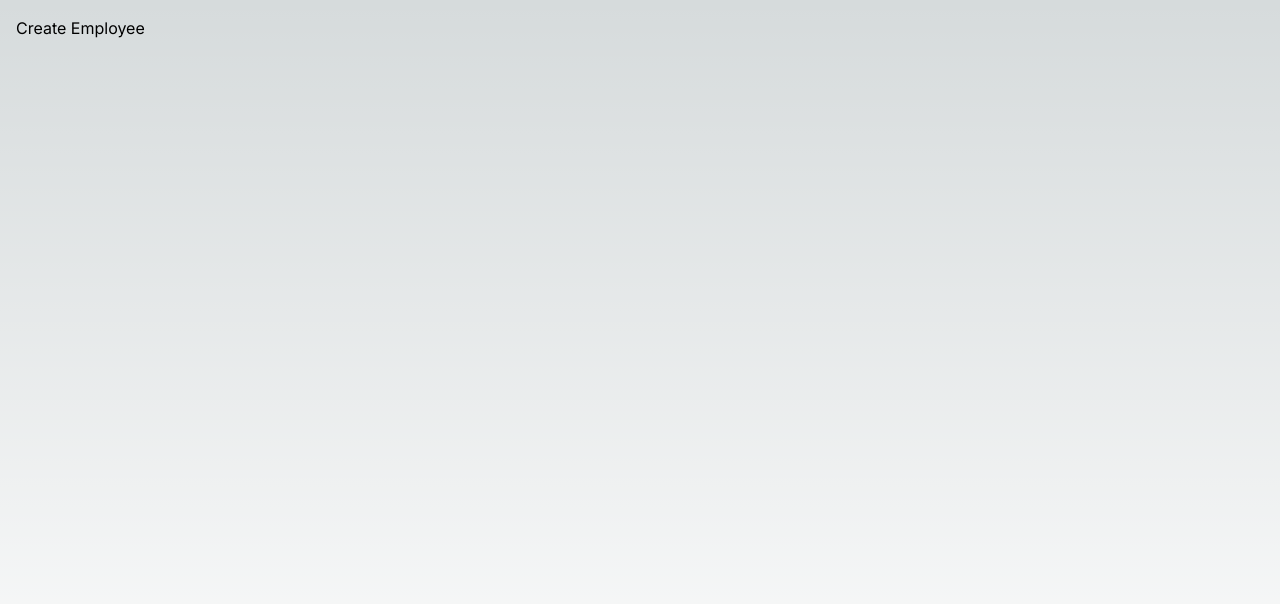
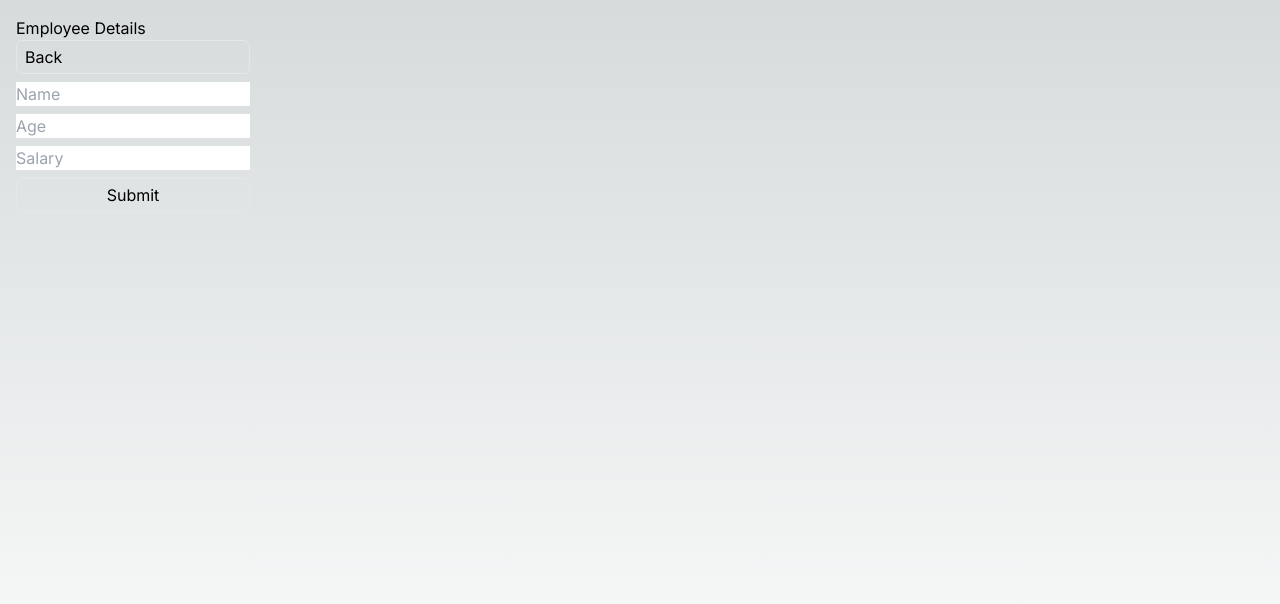
Before and after one commit to carcutter/FrontendChallenge, a Next.js app: page /employee/create in a window 1280 px wide. Shown: the top 604 px of the page. Built offline with nearby package versions, Linux system fonts and the light colour scheme.

Commit message:
feat: create employee

```diff
--- a/src/app/employee/create/page.tsx
+++ b/src/app/employee/create/page.tsx
@@ -1,10 +1,76 @@
 "use client";
 
-export default function EditEmployeePage() {
-  // TODO Implement create employee page
+import { useQueryClient } from "@tanstack/react-query";
+import Link from "next/link";
+import { useRouter } from "next/navigation";
+import { useCallback, useEffect, useState } from "react";
+import { toast, ToastContainer } from "react-toastify";
+
+import { useCreateEmployee } from "@/domain/hooks/useCreateEmployee.hook";
+import { EmployeeModel } from "@/domain/models/employee.model";
+
+export default function CreateEmployeePage() {
+  const router = useRouter();
+  const queryClient = useQueryClient();
+  const { mutate, isPending, isSuccess, isError } = useCreateEmployee();
+  const [formData, setFormData] = useState<Partial<EmployeeModel> | undefined>(undefined);
+
+  const handleSubmit = useCallback((e: React.FormEvent) => {
+    e.preventDefault();
+    if (!formData) return;
+    mutate({
+      employee_age: formData.employee_age || 0,
+      employee_salary: formData.employee_salary || 0,
+      employee_name: formData.employee_name
+    });
+  }, [mutate, formData]);
+
+  useEffect(() => {
+    if (isSuccess) {
+      toast.success('Congratulations, Employee has been created!');
+      queryClient.invalidateQueries({ queryKey: ['getEmployeeList'] });
+      router.push('/');
+    }
+    if (isError) {
+      toast.error('Some issues while creating a employee, please try again later');
+    }
+  }, [isSuccess, isError, router, queryClient]);
+
   return (
     <main className="flex h-screen flex-col items-start justify-start p-4">
-      Create Employee
+      <h1>Employee Details</h1>
+      <div className="flex flex-col gap-2">
+        <Link className="border px-2 py-1 rounded-md" href={`/`}>
+          Back
+        </Link>
+        <form onSubmit={handleSubmit} className="flex flex-col gap-2">
+          <input
+            type="text"
+            placeholder="Name"
+            required
+            value={formData?.employee_name}
+            onChange={(e) => e.target.value && setFormData({ ...formData, employee_name: e.target.value })}
+          />
+          <input
+            type="number"
+            placeholder="Age"
+            required
+            value={formData?.employee_age}
+            onChange={(e) => e.target.value && setFormData({ ...formData, employee_age: +e.target.value })}
+          />
+          <input
+            type="number"
+            placeholder="Salary"
+            required
+            value={formData?.employee_salary}
+            onChange={(e) => e.target.value && setFormData({ ...formData, employee_salary: +e.target.value })}
+          />
+          <button type="submit" className="border px-2 py-1 rounded-md" disabled={isPending}>
+            Submit
+          </button>
+        </form>
+      </div>
+      <ToastContainer theme='dark' position='top-center' />
     </main>
   );
 }
--- a/src/data/datasources/employee.datasource.ts
+++ b/src/data/datasources/employee.datasource.ts
@@ -43,10 +43,21 @@ export default class EmployeeDatasource extends EmployeeDatasourceContract {
     }
   }
 
-  public async createEmployee(
-    params: unknown,
-  ): Promise<EmployeeModel | undefined> {
-    throw new Error("Method not implemented.");
+  public async createEmployee(params: Partial<EmployeeModel>): Promise<EmployeeModel | undefined> {
+    const response = await fetch(`/api/v1/create`, {
+      method: "POST",
+      headers: { "Content-Type": "application/json" },
+      body: JSON.stringify(params),
+    });
+
+    if (response.status !== 200) {
+      return undefined;
+    }
+
+    const json = await response.json();
+    const data = json["data"];
+
+    return EmployeeSchema.parse(data);
   }
 
   public async getEmployeeById(params: GetEmployeeByIdParams): Promise<EmployeeModel | undefined> {
--- a/src/domain/contracts/employeeDatasource.contract.ts
+++ b/src/domain/contracts/employeeDatasource.contract.ts
@@ -5,12 +5,8 @@ import {
 
 export default abstract class EmployeeDatasourceContract {
   public abstract getEmployeeList(): Promise<EmployeeListModel | undefined>;
-  public abstract createEmployee(
-    params: unknown,
-  ): Promise<EmployeeModel | undefined>;
-  public abstract getEmployeeById(
-    params: GetEmployeeByIdParams,
-  ): Promise<EmployeeModel | undefined>;
+  public abstract createEmployee(params: Partial<EmployeeModel>): Promise<EmployeeModel | undefined>;
+  public abstract getEmployeeById(params: GetEmployeeByIdParams): Promise<EmployeeModel | undefined>;
   public abstract updateEmployeeById(params: Partial<EmployeeModel>): Promise<EmployeeModel | undefined>;
   public abstract deleteEmployeeById(params: GetEmployeeByIdParams): Promise<string | undefined>;
 }
--- /dev/null
+++ b/src/domain/hooks/useCreateEmployee.hook.ts
@@ -0,0 +1,12 @@
+import { useMutation } from "@tanstack/react-query";
+
+import { EmployeeModel } from "../models/employee.model";
+import EmployeeService from "../services/employee.service";
+
+const service = EmployeeService.getInstance();
+
+export const useCreateEmployee = () => {
+  return useMutation({
+    mutationFn: (employee: Partial<EmployeeModel>) => service.createEmployee(employee),
+  });
+};
--- a/src/domain/services/employee.service.ts
+++ b/src/domain/services/employee.service.ts
@@ -19,12 +19,10 @@ export default class EmployeeService {
   public getEmployeeList(): Promise<EmployeeListModel | undefined> {
     return this.datasource.getEmployeeList();
   }
-  public createEmployee(params: unknown): Promise<EmployeeModel | undefined> {
+  public createEmployee(params: Partial<EmployeeModel>): Promise<EmployeeModel | undefined> {
     return this.datasource.createEmployee(params);
   }
-  public getEmployeeById(
-    params: GetEmployeeByIdParams,
-  ): Promise<EmployeeModel | undefined> {
+  public getEmployeeById(params: GetEmployeeByIdParams): Promise<EmployeeModel | undefined> {
     return this.datasource.getEmployeeById(params);
   }
   public updateEmployeeById(params: Partial<EmployeeModel>): Promise<EmployeeModel | undefined> {
```
Also changed, not shown: package.json (line endings or trailing spaces).
